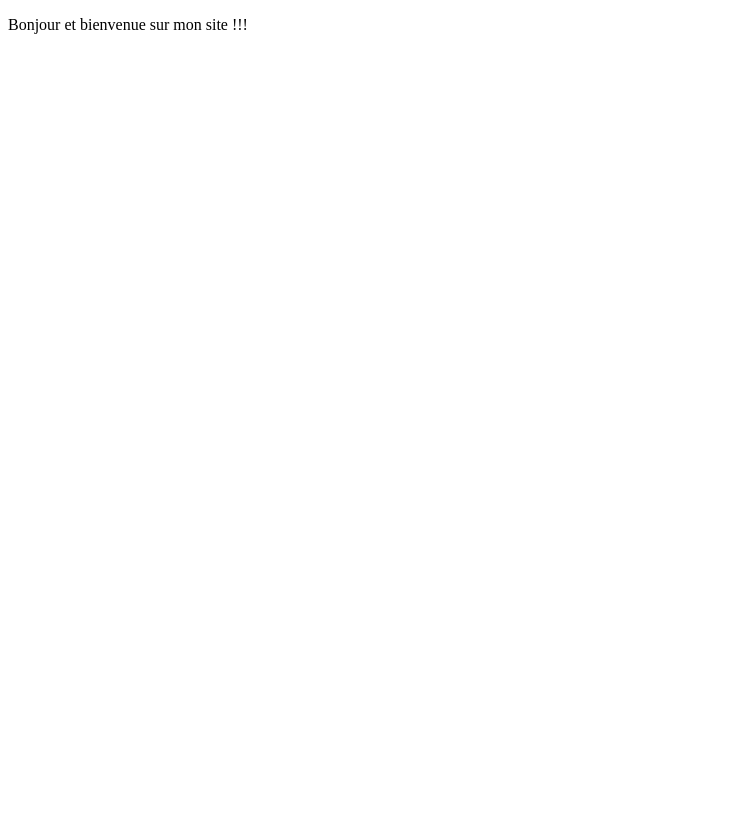
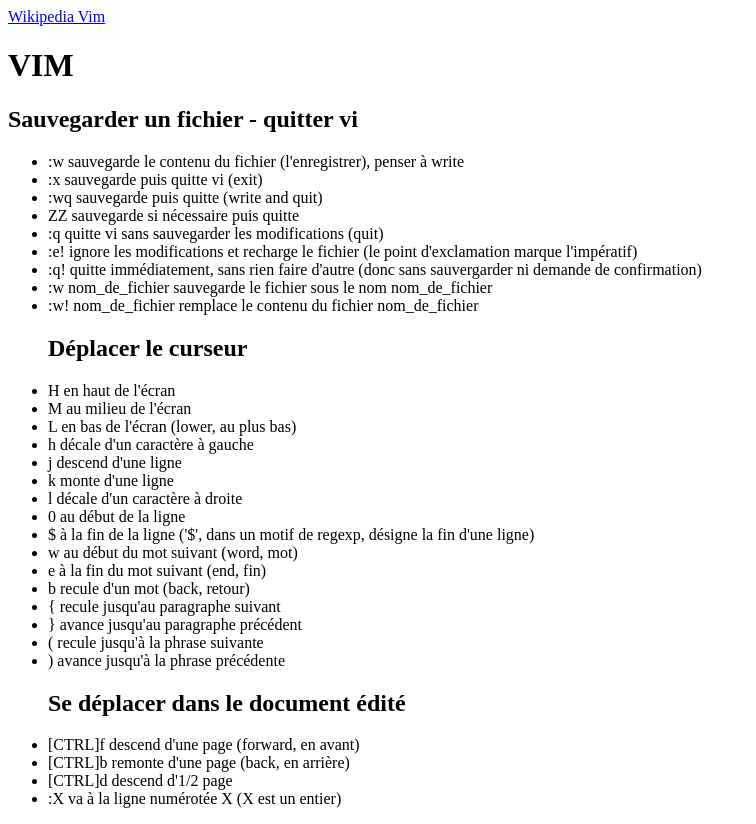
Before and after one commit to kikim5959/VIM, a plain HTML site: page akim.html in a window 1280 px wide. Shown: the whole page, without its empty margins (0-756 px from the left). Before the commit the page ends 800 px from the top, so only its background shows below. Drawn offline with Linux system fonts and the light colour scheme.

Commit message:
retouche dossier

```diff
--- a/akim.html
+++ b/akim.html
@@ -9,17 +9,118 @@
 
  <meta charset="utf-8" />
 
-        <title>Titre</title>
+        <title>Bienvenue Je suis Vim</title>
+
+<a href="https://fr.wikipedia.org/wiki/Vim">Wikipedia Vim</a>
+
 
     </head>
 
 
-    <body>
+        <!-- FIN En-tête de la page -->
 
-        <!-- Corps de la page -->
 
-       <p>Bonjour et bienvenue sur mon site  !!!</p>
 
+     <body>
+     <!-- Corps de la page -->
+
+
+
+
+
+
+     <h1>VIM</h1>
+
+
+
+               <!-- 1er paragraphe -->
+
+
+        <h2>Sauvegarder un fichier - quitter vi</h2>
+
+       <ul>
+
+    <li>:w
+    sauvegarde le contenu du fichier (l'enregistrer), penser à write</li>
+    <li>:x
+    sauvegarde puis quitte vi (exit)</li>
+
+    <li>:wq
+    sauvegarde puis quitte (write and quit)</li>
+    <li>ZZ
+    sauvegarde si nécessaire puis quitte</li>
+    <li>:q
+    quitte vi sans sauvegarder les modifications (quit)</li>
+
+    <li>:e!
+    ignore les modifications et recharge le fichier (le point d'exclamation marque l'impératif)</li>
+
+    <li>:q!
+    quitte immédiatement, sans rien faire d'autre (donc sans sauvergarder ni demande de confirmation)</li>
+    <li>:w nom_de_fichier
+    sauvegarde le fichier sous le nom nom_de_fichier	</li>
+    <li>:w! nom_de_fichier
+    remplace le contenu du fichier nom_de_fichier</li>
+
+               <!-- 2eme paragraphe -->
+
+       <h2>Déplacer le curseur</h2>
+
+           <li>H
+    en haut de l'écran</li>
+           <li>M
+    au milieu de l'écran</li>
+           <li>L
+    en bas de l'écran (lower, au plus bas)</li>
+           <li>h
+    décale d'un caractère à gauche</li>
+           <li>j
+    descend d'une ligne</li>
+           <li>k
+    monte d'une ligne</li>
+           <li>l
+    décale d'un caractère à droite</li>
+           <li>0
+    au début de la ligne</li>
+           <li>$
+    à la fin de la ligne ('$', dans un motif de regexp, désigne la fin d'une ligne)</li>
+           <li>w
+    au début du mot suivant (word, mot)</li>
+           <li>e
+    à la fin du mot suivant (end, fin)</li>
+           <li>b
+    recule d'un mot (back, retour)</li>
+           <li>{
+    recule jusqu'au paragraphe suivant</li>
+           <li>}
+    avance jusqu'au paragraphe précédent</li>
+           <li>(
+    recule jusqu'à la phrase suivante</li>
+           <li>)
+    avance jusqu'à la phrase précédente</li>
+
+                             <!-- 3eme paragraphe -->
+
+
+
+                          <h2>Se déplacer dans le document édité</h2>
+
+
+                           <li>[CTRL]f
+    descend d'une page (forward, en avant)</li>
+                           <li>[CTRL]b
+    remonte d'une page (back, en arrière)</li>
+                           <li>[CTRL]d
+    descend d'1/2 page</li>
+                           <li>:X
+    va à la ligne numérotée X (X est un entier)</li>
+
+
+
+
+
+</ul>
     </body>
 
+
 </html>
```
